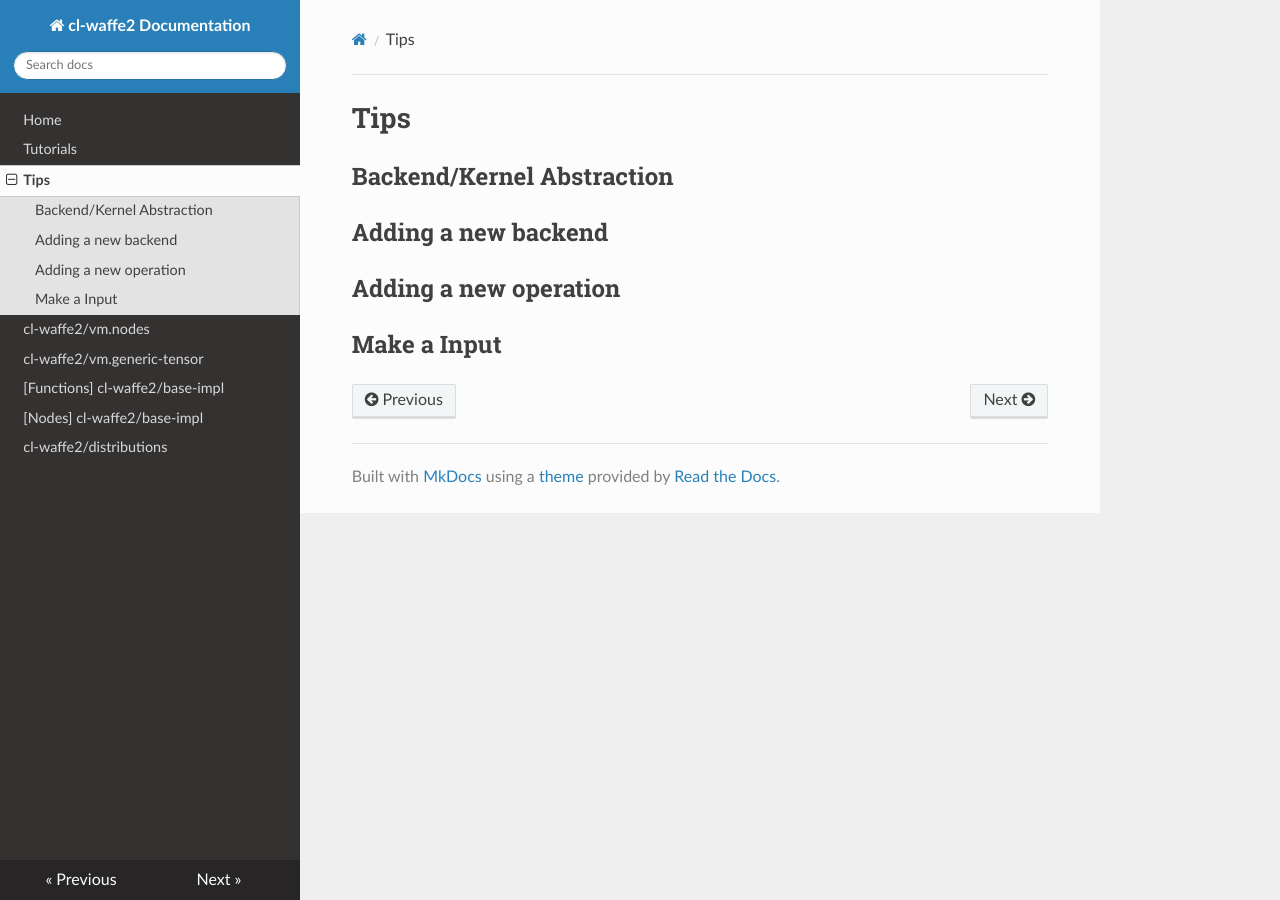
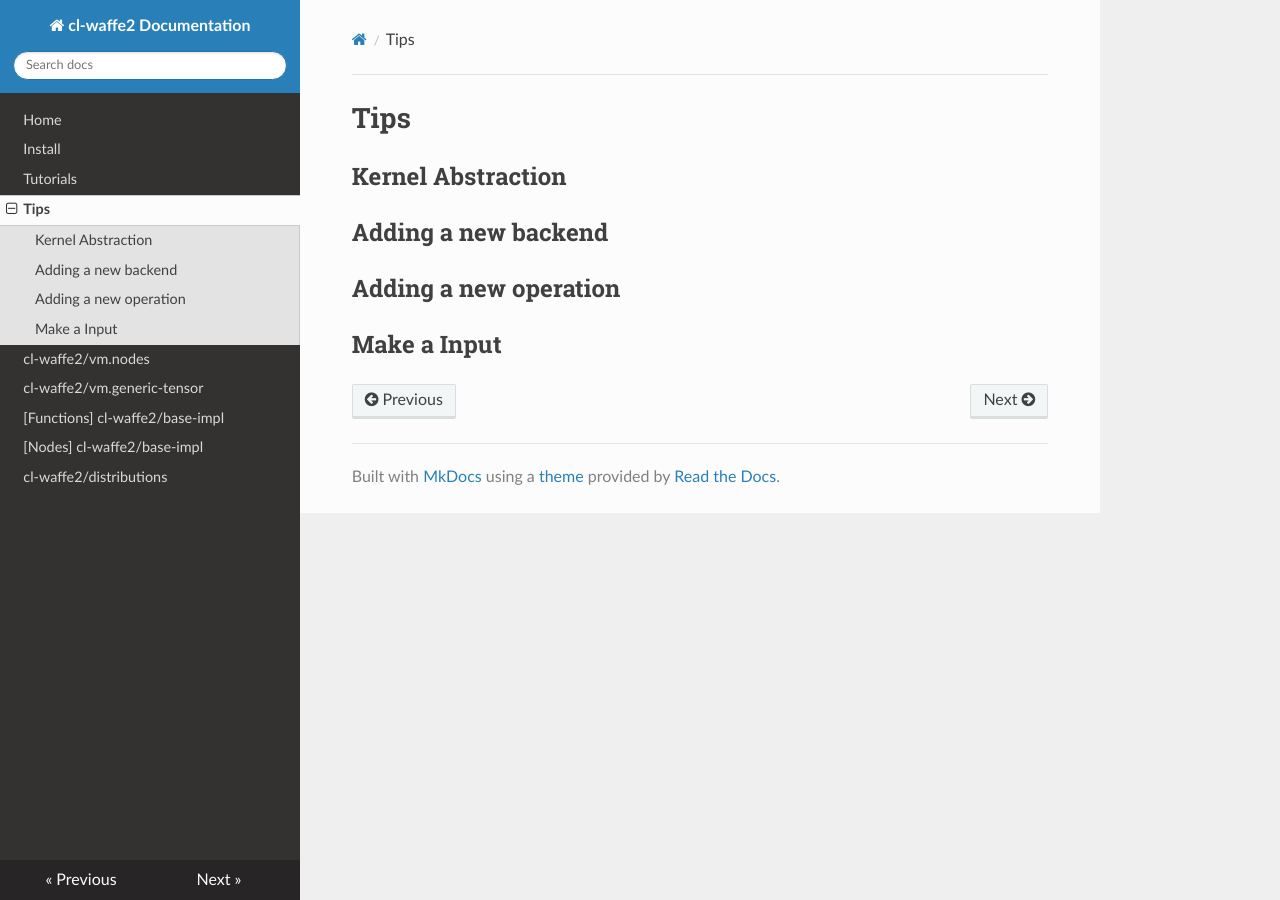
Before and after one commit to hikettei/cl-waffe2, an MkDocs documentation site: the page built from docs/cl-waffe2-docs/docs/Tips.md, in a window 1280 px wide. Built offline with MkDocs 1.6.1, drawn with Linux system fonts in a browser that asks for light colours; nearby versions of some CDN libraries.

```diff
--- a/docs/cl-waffe2-docs/docs/Tips.md
+++ b/docs/cl-waffe2-docs/docs/Tips.md
@@ -1,7 +1,7 @@
 
 # Tips
 
-## Backend/Kernel Abstraction
+## Kernel Abstraction
 
 ## Adding a new backend
 
--- a/docs/cl-waffe2-docs/mkdocs.yml
+++ b/docs/cl-waffe2-docs/mkdocs.yml
@@ -2,6 +2,7 @@ site_name: cl-waffe2 Documentation
 
 nav:
     - Home: index.md
+    - Install: install.md
     - Tutorials: overview.md
     - Tips: Tips.md
     - cl-waffe2/vm.nodes: nodes.md
```
Also changed, not shown: docs/cl-waffe2-docs/docs/install.md (added, +10 -0 lines), 3 other files.
